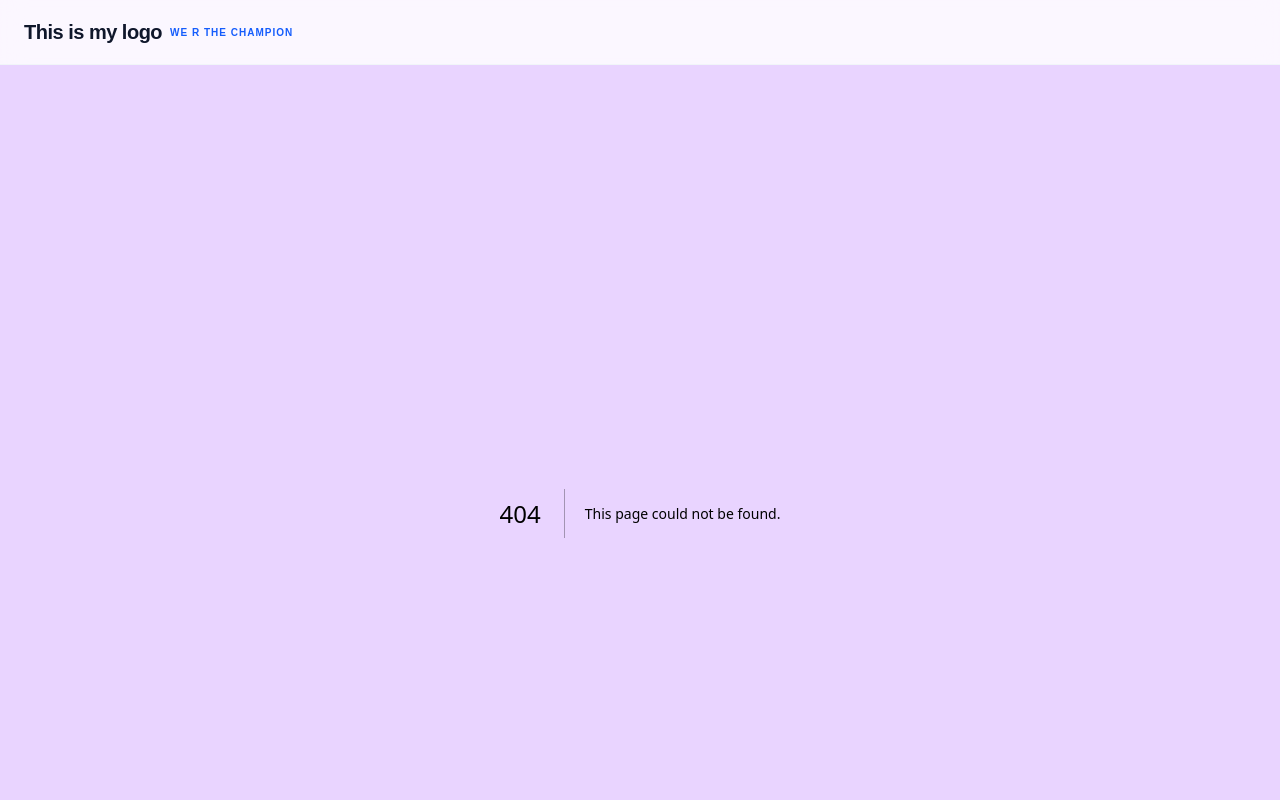
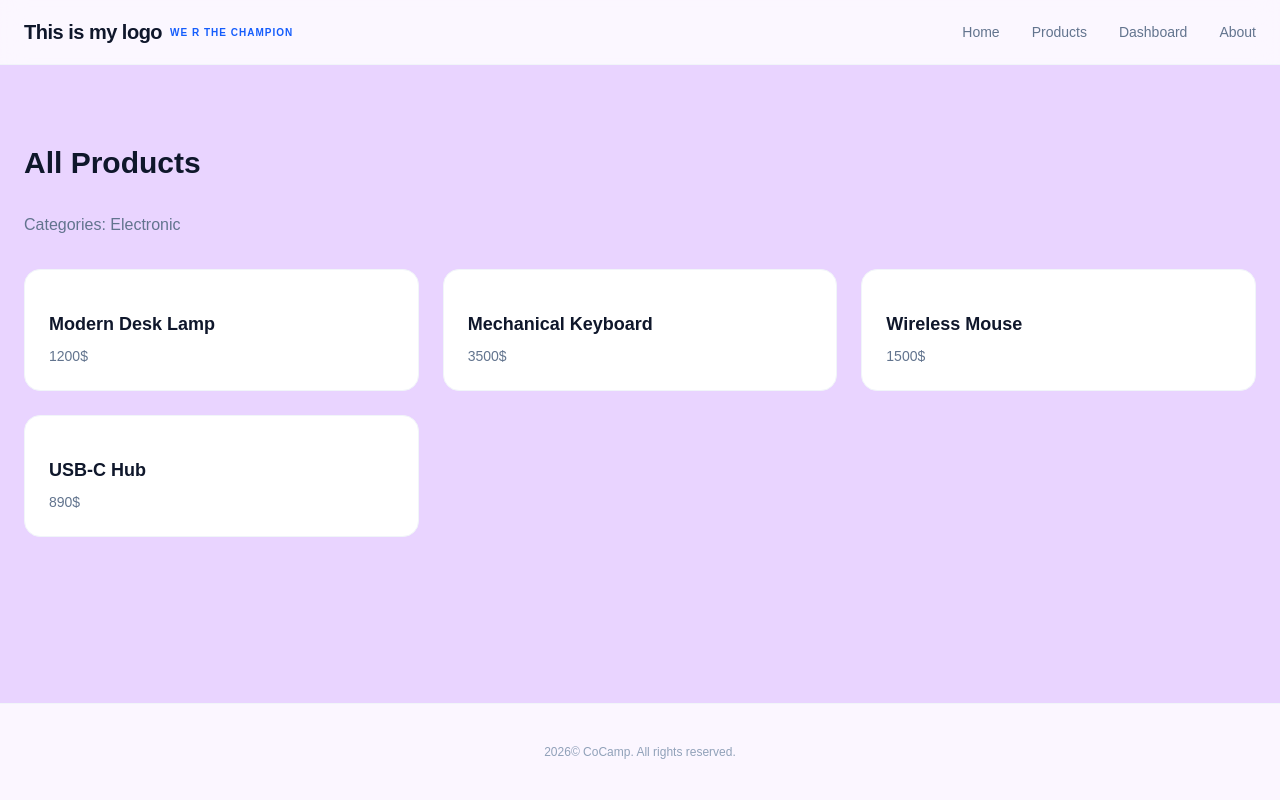
Before and after one commit to tingchannavong/nextjs-blog, a Next.js app: page /products in a window 1280 px wide. Before the commit this address had no page. Shown: the top 800 px of the page. Built offline with nearby package versions, Linux system fonts and the light colour scheme.

Commit message:
link and product

```diff
--- a/app/dashboard/layout.tsx
+++ b/app/dashboard/layout.tsx
@@ -2,7 +2,7 @@ function DashboardLayout({ children } : {
     children: React.ReactNode;
 }) {
   return (
-    <section>
+    <section className="bg-orange-100 p-2 m-2">
         <h2>Dashboard section</h2>
         {children}
     </section>
--- a/app/layout.tsx
+++ b/app/layout.tsx
@@ -2,6 +2,7 @@ import type { Metadata } from "next";
 import { Geist, Geist_Mono } from "next/font/google";
 import "./globals.css";
 import styles from "./layout.module.css";
+import Link from "next/link";
 
 const geistSans = Geist({
   variable: "--font-geist-sans",
@@ -14,7 +15,7 @@ const geistMono = Geist_Mono({
 });
 
 export const metadata: Metadata = {
-  title: "Create Next App",
+  title: "My Next App",
   description: "Generated by create next app",
 };
 
@@ -36,14 +37,27 @@ export default function RootLayout({
                 <span className={styles.logoText}>This is my logo</span>
                 <span className={styles.logoSubtext}>We r the champion</span>
               </div>
-              {/* Nav */}
+              <nav className={styles.nav}>
+                <Link href="/" className={styles.navLink}>
+                  Home
+                </Link>
+                <Link href="/products" className={styles.navLink}>
+                  Products
+                </Link>
+                <Link href="/dashboard" className={styles.navLink}>
+                  Dashboard
+                </Link>
+                <Link href="/about" className={styles.navLink}>
+                  About
+                </Link>
+              </nav>
             </div>
           </header>
 
           <main className={styles.main}>{children}</main>
 
           <footer className={styles.footer}>
-            <p> 2026&copy; CoCamp.  All rights reserved.</p>
+            <p> 2026&copy; CoCamp. All rights reserved.</p>
           </footer>
         </div>
       </body>
--- /dev/null
+++ b/app/products/page.tsx
@@ -0,0 +1,35 @@
+import styles from "./product.module.css";
+interface ProductType {
+  id: string;
+  name: string;
+  price: number;
+}
+
+const products: ProductType[] = [
+  { id: "1", name: "Modern Desk Lamp", price: 1200 },
+  { id: "2", name: "Mechanical Keyboard", price: 3500 },
+  { id: "3", name: "Wireless Mouse", price: 1500 },
+  { id: "4", name: "USB-C Hub", price: 890 },
+];
+
+function ProductPage() {
+  return (
+    <section className={styles.container}>
+      <h1 className={styles.title}>All Products</h1>
+      <h3 className={styles.subtitle}>Categories: Electronic</h3>
+      <div className={styles.grid}>
+        {products.map((each) => (
+          <div className={styles.card}>
+            <div className={styles.cardContent}>
+            <span className={styles.viewDetail}></span>
+              <p className={styles.productName}>{each.name}</p>
+              <p className={styles.productPrice}>{each.price}$</p>
+            </div>
+          </div>
+        ))}
+      </div>
+    </section>
+  );
+}
+
+export default ProductPage;
--- /dev/null
+++ b/app/products/product.module.css
@@ -0,0 +1,37 @@
+@reference "../globals.css";
+
+.container {
+  @apply space-y-8 py-8;
+}
+
+.title {
+  @apply text-3xl font-bold text-slate-900;
+}
+
+.subtitle {
+  @apply text-slate-500;
+}
+
+.grid {
+  @apply grid grid-cols-1 gap-6 sm:grid-cols-2 lg:grid-cols-3;
+}
+
+.card {
+  @apply block overflow-hidden rounded-2xl border border-slate-100 bg-white transition-all hover:border-blue-100 hover:shadow-xl hover:shadow-blue-500/5 no-underline;
+}
+
+.cardContent {
+  @apply p-6;
+}
+
+.productName {
+  @apply text-lg font-bold text-slate-900 transition-colors group-hover:text-blue-600;
+}
+
+.productPrice {
+  @apply mt-2 text-sm font-medium text-slate-500;
+}
+
+.viewDetail {
+  @apply mt-4 block text-xs font-bold uppercase tracking-wider text-blue-600 opacity-0 transition-all group-hover:opacity-100;
+}
```
